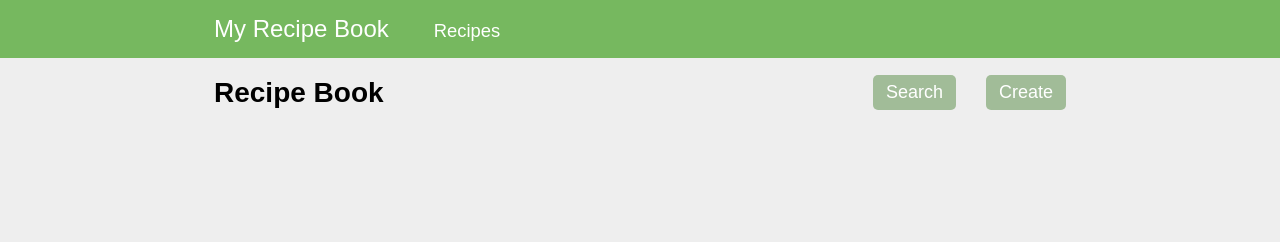
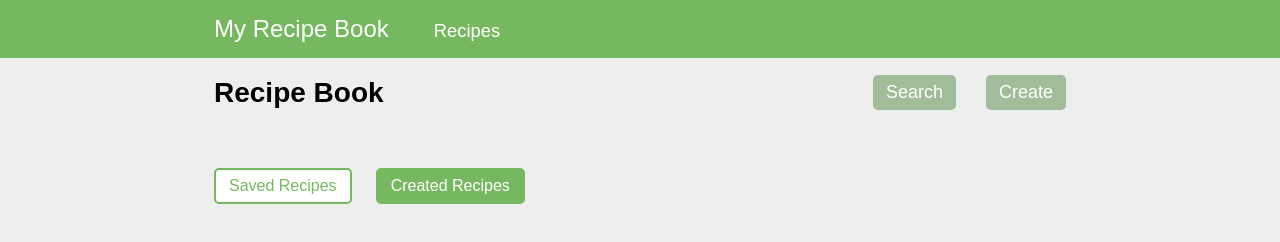
Before and after one commit to cody-martin8/ajax-project, a website: page index.html in a window 1280 px wide. Both pictures are taken after a click on the link "Recipes". Drawn offline with Linux system fonts and the light colour scheme.

Commit message:
Create a new tab for the Recipe Book to display Created Recipes.

```diff
--- a/css/layout.css
+++ b/css/layout.css
@@ -38,6 +38,11 @@ body {
   justify-content: center;
 }
 
+.flex-buttons {
+  display: flex;
+  justify-content: space-between;
+}
+
 .block {
   display: block;
 }
@@ -66,6 +71,10 @@ body {
     justify-content: space-between;
   }
 
+  .flex-buttons {
+    display: inline-block;
+  }
+
   .query-text {
     margin-right: 25px;
   }
--- a/css/styles.css
+++ b/css/styles.css
@@ -180,6 +180,15 @@ select {
   border-radius: 5px;
 }
 
+.white-button {
+  border: solid 2px rgb(118, 184, 95);
+  background-color: white;
+  color: rgb(118, 184, 95);
+  padding: 7px 13px;
+  font-size: 16px;
+  border-radius: 5px;
+}
+
 .orange-button {
   border: none;
   background-color: rgb(212, 139, 54);
@@ -230,6 +239,10 @@ select {
 
 .padding-left {
   padding-left: 25px;
+}
+
+.padding-adjust {
+  padding: 9px 15px;
 }
 
 @media screen and (min-width: 768px) {
@@ -287,3 +300,7 @@ select {
   .margin-center {
     margin: 0;
   }
+
+  .margin-right {
+    margin-right: 20px;
+  }
--- a/index.html
+++ b/index.html
@@ -169,7 +169,7 @@
                 <a href="">Link to Recipe <i class="fa-solid fa-arrow-right fa-med"></i></a>
               </div>
               <div class="flex-center">
-                <button type="button" class="save-recipe-button green-button">Save Recipe</button>
+                <button type="button" class="save-recipe-button green-button margin-bottom">Save Recipe</button>
               </div>
             </div>
           </div>
@@ -191,8 +191,20 @@
         </div>
 
         <!-- Saved Recipes List on Recipe Book page -->
-        <div class="row">
+        <div class="row tab">
+          <div class="flex-buttons">
+            <button type="button" class="white-button margin-right">Saved Recipes</button>
+            <button type="button" class="green-button padding-adjust">Created Recipes</button>
+          </div>
           <ul class="flex-wrap" id="saved-recipes-list">
+          </ul>
+        </div>
+        <div class="row tab hidden">
+          <div class="flex-buttons">
+            <button type="button" class="off-green-button">Saved Recipes</button>
+            <button type="button" class="off-green-button">Created Recipes</button>
+          </div>
+          <ul class="flex-wrap" id="created-recipes-list">
           </ul>
         </div>
       </div>
```
